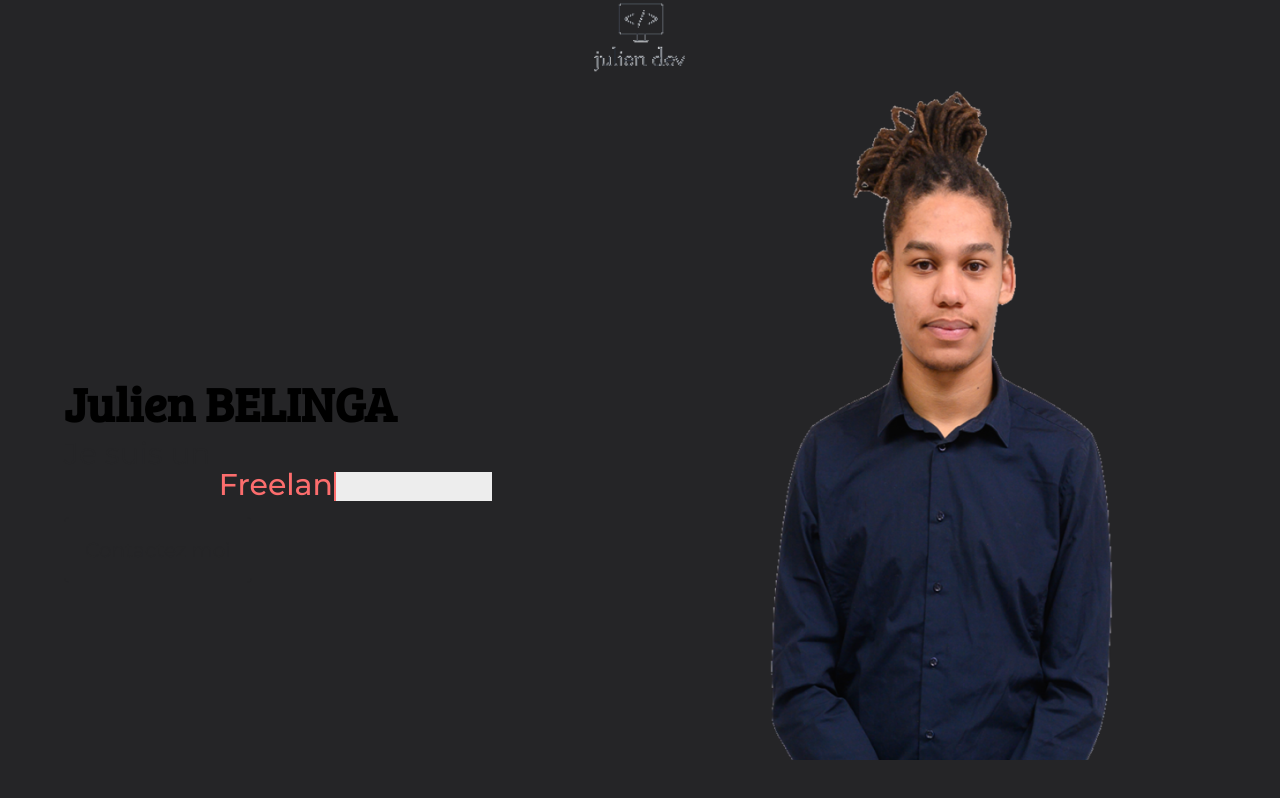
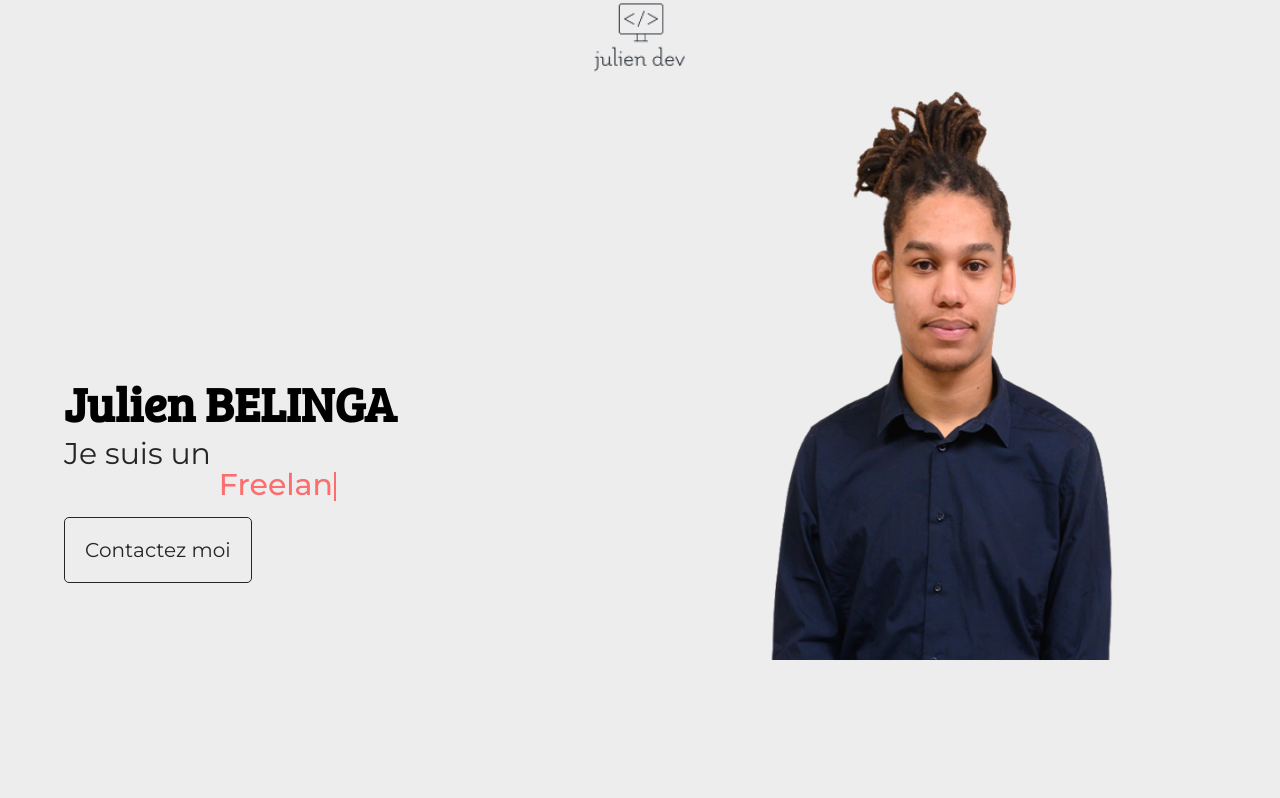
Before and after one commit to julienBelinga/MyPortfolio, a Next.js app in the folder portfolio/: page / in a window 1280 px wide. Built offline with nearby package versions, Linux system fonts and the light colour scheme.

Commit message:
save change

```diff
--- a/portfolio/components/presentation.js
+++ b/portfolio/components/presentation.js
@@ -25,7 +25,7 @@ function Presentation(){
                                     <li><span>Freelance.</span></li>
                                 </ul>
                             </div>
-                        <a id="contact-button" href="contact.html">Contactez moi</a>
+                            <a id="contact-button" href="/contact">Contactez moi</a>
                         </div>
 
                     </div>
--- a/portfolio/pages/_app.js
+++ b/portfolio/pages/_app.js
@@ -4,7 +4,7 @@ import '@/styles/header.css'
 import '@/styles/1024.css'
 import '@/styles/1400.css'
 import '@/styles/body.css'
-import '@/styles/contact.css'
+// import '@/styles/contact.css'
 import '@/styles/device.css'
 import '@/styles/footer.css'
 import Header from 'components/header'
@@ -12,8 +12,8 @@ import Header from 'components/header'
 export default function App({ Component, pageProps }) {
   return(
     <>
-    <Header/>
-    <Component {...pageProps} />
+      <Header/>
+      <Component {...pageProps} />
     </>
   )
 }
--- a/portfolio/styles/contact.css
+++ b/portfolio/styles/contact.css
@@ -29,7 +29,7 @@ button{
 body {
     margin: 0;
     padding: 0;
-    background-color: #252527;
+    /* background-color: #252527; */
     padding-bottom: 100px;
   }
 
```
Also changed, not shown: portfolio/pages/contact.js (added). Lines whose indentation alone changed are shown as unchanged.
